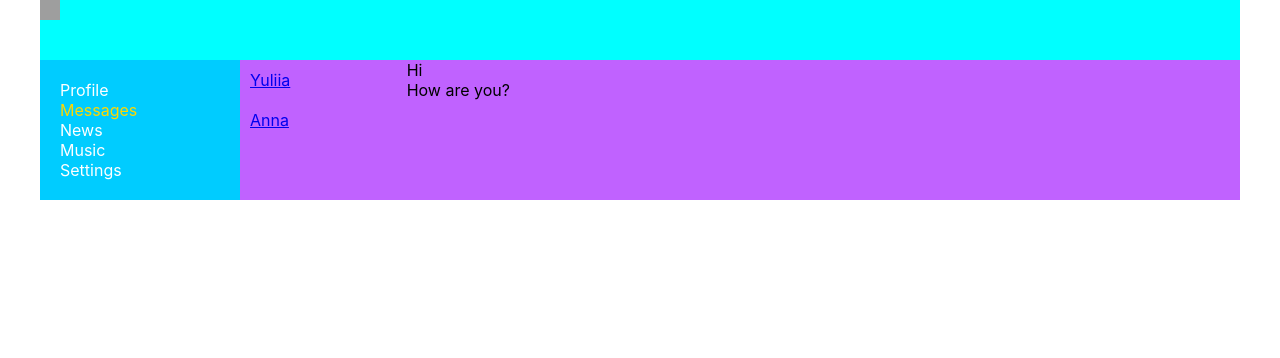
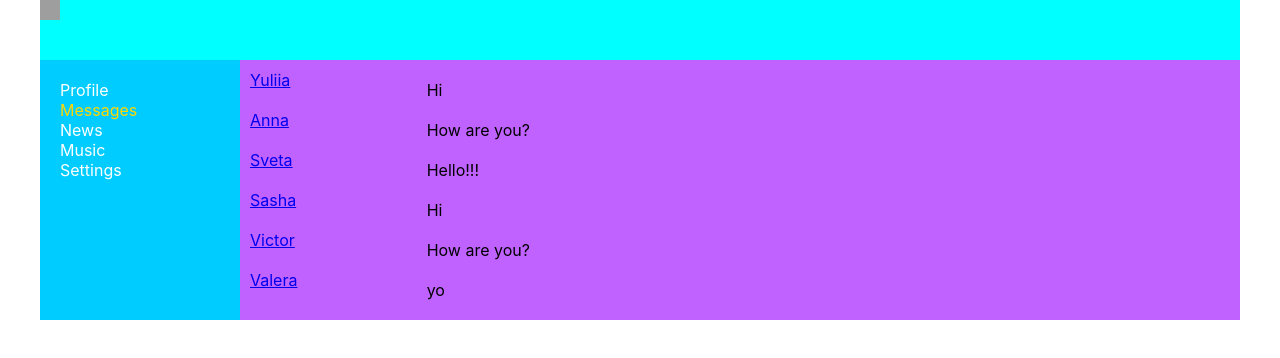
Before and after one commit to YuliiaLukianiuk/socialNetwork, a React (Create React App) app: page /dialogs in a window 1280 px wide. Shown: the top 358 px of the page. Built offline with nearby package versions, Linux system fonts and the light colour scheme; grey boxes are pictures that could not be loaded.

Commit message:
рефакторинг кода с помощью MAP

```diff
--- a/src/components/Dialogs/Dialogs.jsx
+++ b/src/components/Dialogs/Dialogs.jsx
@@ -11,43 +11,39 @@ const DialogItem = (props) => {
   );
 };
 
+const Message = (props) => {
+  return <div className={classes.messages}>{props.message}</div>;
+};
+const Dialogs = (props) => {
+  let dialogData = [
+    { id: 1, name: "Yuliia" },
+    { id: 2, name: "Anna" },
+    { id: 3, name: "Sveta" },
+    { id: 4, name: "Sasha" },
+    { id: 5, name: "Victor" },
+    { id: 6, name: "Valera" },
+  ];
+  let messagesData = [
+    { id: 1, message: "Hi" },
+    { id: 2, message: "How are you?" },
+    { id: 3, message: "Hello!!!" },
+    { id: 4, message: "Hi" },
+    { id: 5, message: "How are you?" },
+    { id: 6, message: "yo" },
+  ];
 
-const Message = (props) => {
-  return (
-  <div className={classes.messages}>{props.message}</div>
-)
-}
-const Dialogs = (props) => {
+  let dialogsElements = dialogData.map((dialog) => (
+    <DialogItem name={dialog.name} id={dialog.id} />
+  ));
 
-  let dialogData = [
-    {id:1, name:'Yuliia'},
-    {id:2, name:'Anna'},
-    {id:3, name:'Sveta'},
-    {id:4, name:'Sasha'},
-    {id:5, name:'Victor'},
-    {id:6, name:'Valera'}
-  ]
-
-  let messagesData = [
-    {id:1, message:'Hi'},
-    {id:2, message:'How are you?'},
-    {id:3, message:'Hello!!!'},
-    {id:4, message:'Hi'},
-    {id:5, message:'How are you?'},
-    {id:6, message:'yo'}
-  ]
+  let messagesElements = messagesData.map((m) => (
+    <Message message={m.message} />
+  ));
 
   return (
     <div className={classes.dialogs}>
-      <div className={classes.dialogsItems}>
-        <DialogItem name={dialogData[0].name} id={dialogData[0].id} />
-        <DialogItem name={dialogData[1].name} id={dialogData[1].id} />
-      </div>
-      <div className={classes.messages}>
-        <Message message={messagesData[0].message}/>
-        <Message message={messagesData[1].message}/>
-
-      </div>
+      <div className={classes.dialogsItems}>{dialogsElements}</div>
+      <div className={classes.messages}>{messagesElements}</div>
     </div>
   );
 };
--- a/src/components/Dialogs/Dialogs.module.css
+++ b/src/components/Dialogs/Dialogs.module.css
@@ -8,12 +8,11 @@ grid-template-columns: 2fr 10fr;
 .dialogsItems .active {
   color: rgb(226, 43, 43);
 }
-.message {
+.messages {
   padding: 10px;
 
 }
 
 .messages .message {
-  padding: 10px;
-
+color: aqua;
 }
--- a/src/components/Profile/MyPosts/MyPosts.jsx
+++ b/src/components/Profile/MyPosts/MyPosts.jsx
@@ -4,11 +4,14 @@ import Post from "./Post/Post";
 
 const MyPosts = () => {
 
-  let postData = [
+  let posts = [
     {id:1, message:'Hi, how are you?', likesCount:"25"},
     {id:2, message:'It\'s my first post', likesCount:"2"}
   ]
 
+  let postsElement =
+      posts.map( p => <Post message={p.message} likesCount={p.likesCount} />
+    )
   return (
     <div className={classes.postsBlock}>
      <h3> My posts</h3>
@@ -21,8 +24,7 @@ const MyPosts = () => {
         </div>
       </div>
       <div className={classes.posts}></div>
-      <Post message={postData[0].message} likesCount={postData[0].likesCount} />
-      <Post message={postData[1].message} likesCount={postData[1].likesCount} />
+      {postsElement}
     </div>
   );
 };
```
